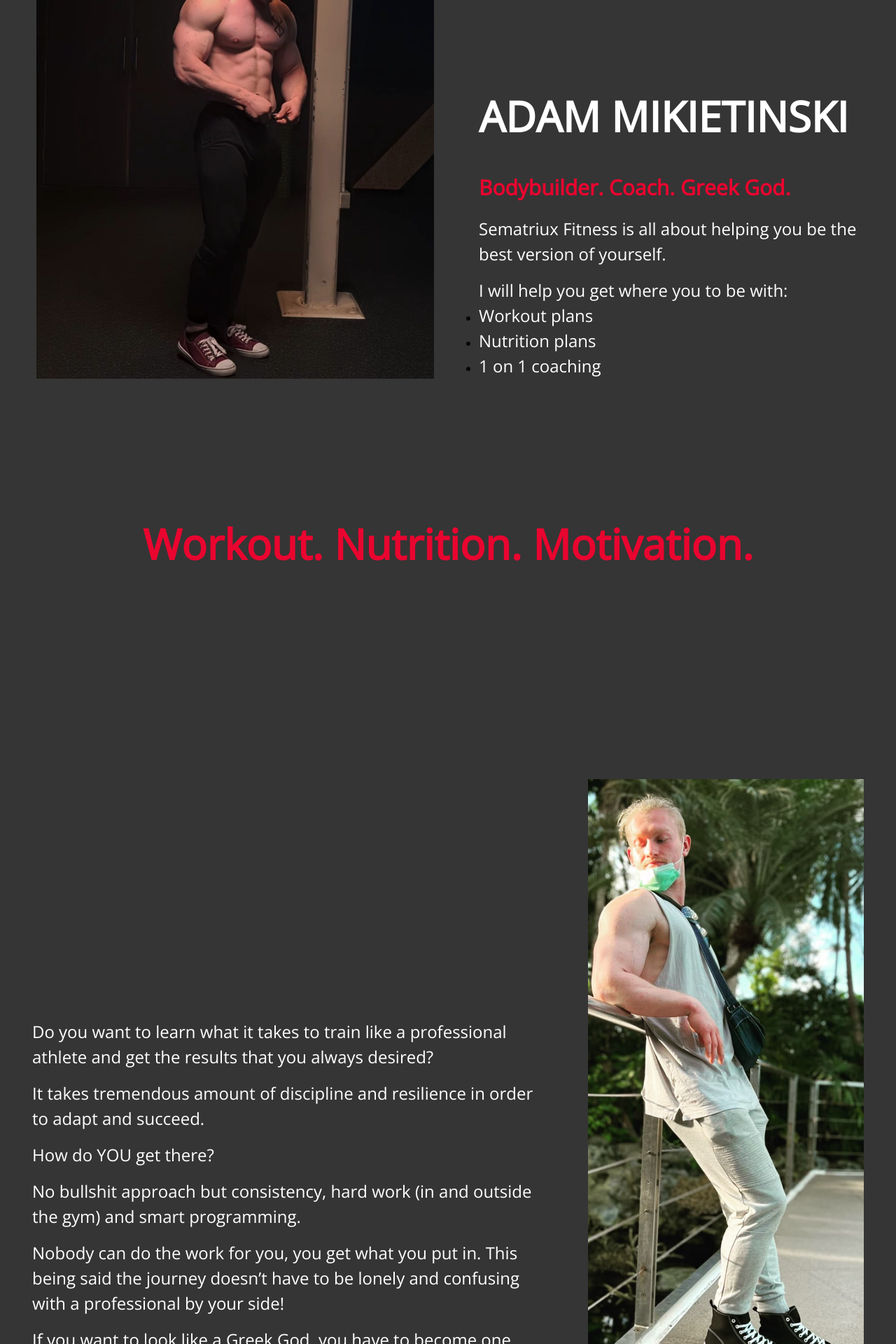
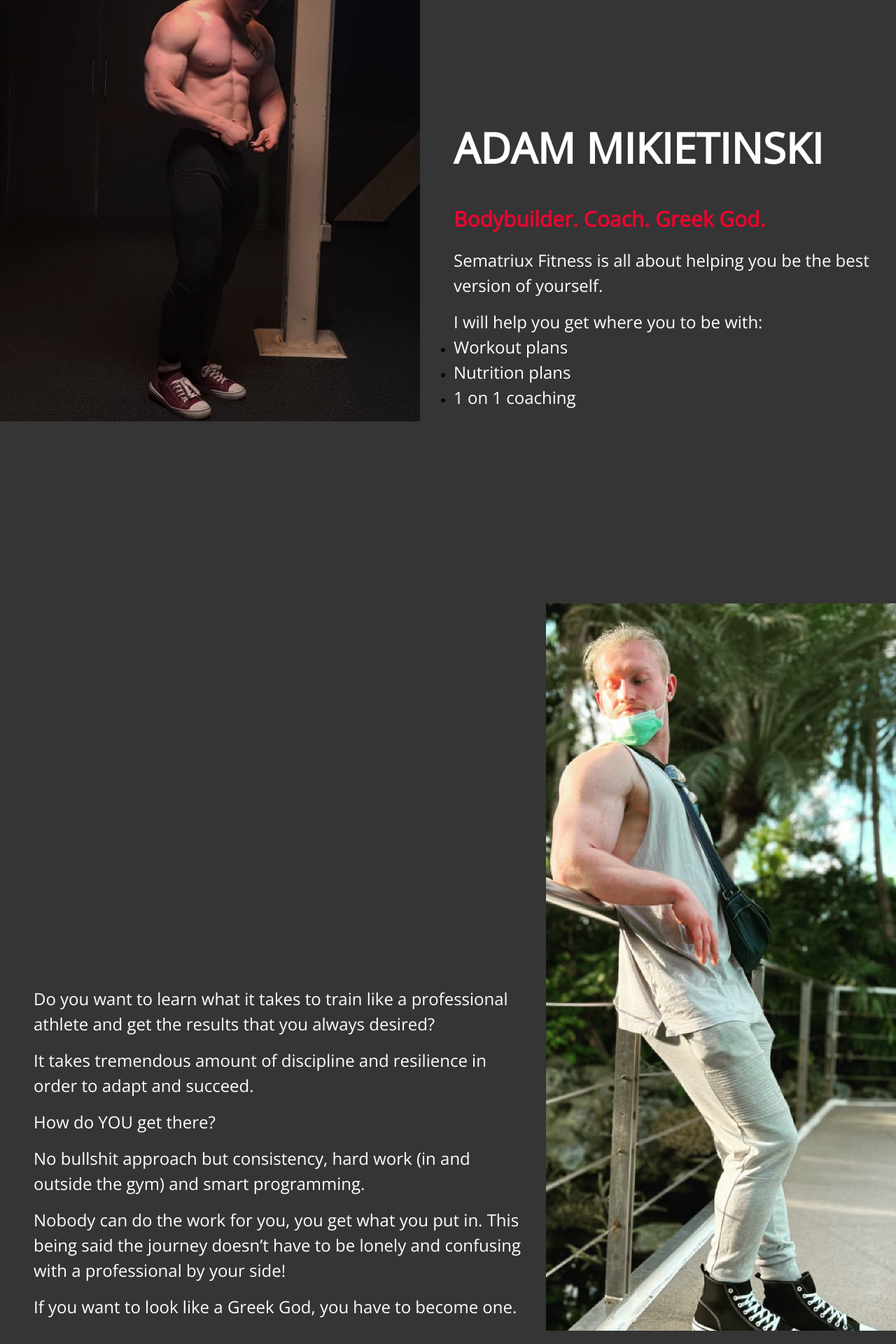
Before and after one commit to fs1g17/fs1g17.github.io, a React (Create React App) app: page /about in a window 1280 px wide. Shown: the part 880-2800 px from the top of the page at 70% size. Built offline with nearby package versions, Linux system fonts and the light colour scheme.

Commit message:
Initial attempt

```diff
--- /dev/null
+++ b/src/components/image-info/ImageInfo.tsx
@@ -0,0 +1,92 @@
+import React from 'react';
+
+import {
+  styled,
+  Box,
+  BoxProps,
+} from "@mui/material";
+
+const InfoBox = styled(Box)<BoxProps>(({ theme }) => ({
+  width: "100%",
+  display: "flex",
+  [theme.breakpoints.up('xs')]: {
+    flexDirection: 'column',
+    alignItems: 'center',
+  },
+  [theme.breakpoints.up('md')]: {
+    flexDirection: 'row',
+    alignItems: "flex-end",
+  },
+}));
+
+const ChildrenContainer = styled(Box)<BoxProps>(({ theme }) => ({
+  padding: theme.spacing(2),
+  [theme.breakpoints.up('xs')]: {
+    marginTop: theme.spacing(4),
+  },
+  [theme.breakpoints.up('md')]: {
+    marginLeft: theme.spacing(4),
+    marginRight: theme.spacing(1),
+  },
+}));
+
+type ImageAlignment = "left" | "right";
+
+interface ImageInfoProps {
+  img: string;
+  imgAlt: string;
+  mdMaxWidth: number;
+  lgMaxWidth: number;
+  imageAlignment?: ImageAlignment;
+  children: React.ReactNode;
+}
+
+const ImageInfo = ({ img, imgAlt, mdMaxWidth, lgMaxWidth, imageAlignment = "left", children }: ImageInfoProps) => {
+
+  const getMaxWidth = () => {
+    const windowWidth = window.innerWidth;
+
+    if (windowWidth < 900) {
+      return undefined;
+    }
+
+    if (windowWidth >= 900 && windowWidth < 1200) {
+      return mdMaxWidth;
+    }
+
+    return lgMaxWidth;
+  }
+
+  const Image = () => (
+    <img
+      src={img}
+      alt={imgAlt}
+      style={{ width: '100%', maxWidth: getMaxWidth() }}
+    />
+  );
+
+  const Children = () => (
+    <ChildrenContainer>
+      {children}
+    </ChildrenContainer>
+  );
+
+  return (
+    <InfoBox>
+      {imageAlignment === "left" || window.innerWidth < 900 ? (
+        <>
+          <Image />
+          <Children />
+        </>
+      ) : (
+        <>
+          <Children />
+          <Image />
+        </>
+      )}
+    </InfoBox>
+
+  )
+};
+
+export default ImageInfo;
--- /dev/null
+++ b/src/components/image-info/index.ts
@@ -0,0 +1 @@
+export { default as ImageInfo } from "./ImageInfo";
--- a/src/components/index.ts
+++ b/src/components/index.ts
@@ -5,3 +5,4 @@
 export * from "./red-spinner";
 export * from "./shop-card";
 export * from "./shop-section";
+export * from "./image-info";
--- a/src/screens/About/About.tsx
+++ b/src/screens/About/About.tsx
@@ -1,4 +1,4 @@
-import React, { FC } from "react";
+import React from "react";
 
 import {
   Typography,
@@ -10,7 +10,7 @@
 
 import about1 from "../../static/images/about_1.png";
 import about2 from "../../static/images/about_2.png";
-import { RedButton } from "../../components";
+import { ImageInfo, RedButton } from "../../components";
 import MailChimpFormContainer from "../../components/newsletter/MailchimpFormContainer";
 
 const WhiteText = styled(Typography)<TypographyProps>(({ theme }) => ({
@@ -24,22 +24,44 @@
 const CenteredBox = styled(Box)<BoxProps>(({ theme }) => ({
   display: "flex",
   flexDirection: "column",
-  marginTop: 200,
+
+  [theme.breakpoints.up('xs')]: {
+    marginTop: 110,
+  },
+  [theme.breakpoints.up('sm')]: {
+    marginTop: 160,
+  },
+  [theme.breakpoints.up('md')]: {
+    marginTop: 210,
+  },
+  [theme.breakpoints.up('lg')]: {
+    marginTop: 260,
+  },
   marginLeft: "auto",
   marginRight: "auto",
   alignItems: "center",
+  width: '100vw'
 }));
+
+/*
+up to 900 px, I went everything as a column
+only spread out if the width is greater than 900px
+*/
 
 const InfoBox = styled(Box)<BoxProps>(({ theme }) => ({
   display: "flex",
-  flexDirection: "row",
-  marginTop: 100,
-  marginLeft: "auto",
-  marginRight: "auto",
+  [theme.breakpoints.up('xs')]: {
+    flexDirection: 'column',
+  },
+  [theme.breakpoints.up('md')]: {
+    flexDirection: 'row',
+    marginLeft: "auto",
+    marginRight: "auto",
+  },
   alignItems: "flex-end",
 }));
 
-const About: FC = () => {
+const About = () => {
   return (
     <>
       <CenteredBox>
@@ -47,13 +69,16 @@
         <WhiteText variant="h1">Permanentely.</WhiteText>
       </CenteredBox>
       <CenteredBox>
-        <InfoBox>
-          <img src={about1} alt="Adam Mikietinski" height={734} width={568} />
+        <ImageInfo
+          img={about1}
+          imgAlt="Adam Mikietinski"
+          mdMaxWidth={500}
+          lgMaxWidth={600}
+        >
           <Box
             display="flex"
             flexDirection="column"
-            width={544}
-            marginLeft="64px"
+            width="100%"
           >
             <WhiteText variant="h2">ADAM MIKIETINSKI</WhiteText>
             <RedText variant="h3" marginTop="48px">
@@ -78,9 +103,48 @@
               </li>
             </ul>
           </Box>
-        </InfoBox>
+        </ImageInfo>
       </CenteredBox>
       <CenteredBox>
+        <ImageInfo
+          img={about2}
+          imgAlt="Adam Mikietinski"
+          mdMaxWidth={400}
+          lgMaxWidth={500}
+          imageAlignment="right"
+        >
+          <Box
+            display="flex"
+            flexDirection="column"
+            width="100%"
+          >
+            <WhiteText variant="largeSemibold" marginTop="16px">
+              Do you want to learn what it takes to train like a professional
+              athlete and get the results that you always desired?
+            </WhiteText>
+            <WhiteText variant="largeSemibold" marginTop="16px">
+              It takes tremendous amount of discipline and resilience in order
+              to adapt and succeed.
+            </WhiteText>
+            <WhiteText variant="largeSemibold" marginTop="16px">
+              How do YOU get there?
+            </WhiteText>
+            <WhiteText variant="largeSemibold" marginTop="16px">
+              No bullshit approach but consistency, hard work (in and outside
+              the gym) and smart programming.
+            </WhiteText>
+            <WhiteText variant="largeSemibold" marginTop="16px">
+              Nobody can do the work for you, you get what you put in. This
+              being said the journey doesn’t have to be lonely and confusing
+              with a professional by your side!
+            </WhiteText>
+            <WhiteText variant="largeSemibold" marginTop="16px">
+              If you want to look like a Greek God, you have to become one.
+            </WhiteText>
+          </Box>
+        </ImageInfo>
+      </CenteredBox>
+      {/* <CenteredBox>
         <RedText variant="h2">Workout. Nutrition. Motivation.</RedText>
       </CenteredBox>
       <CenteredBox marginBottom="200px">
@@ -125,10 +189,11 @@
             LEARN MORE
           </Typography>
         </RedButton>
-      </CenteredBox>
-      <CenteredBox marginBottom="200px">
+      </CenteredBox> */}
+
+      {/* <CenteredBox marginBottom="200px">
         <MailChimpFormContainer />
-      </CenteredBox>
+      </CenteredBox> */}
     </>
   );
 };
```
